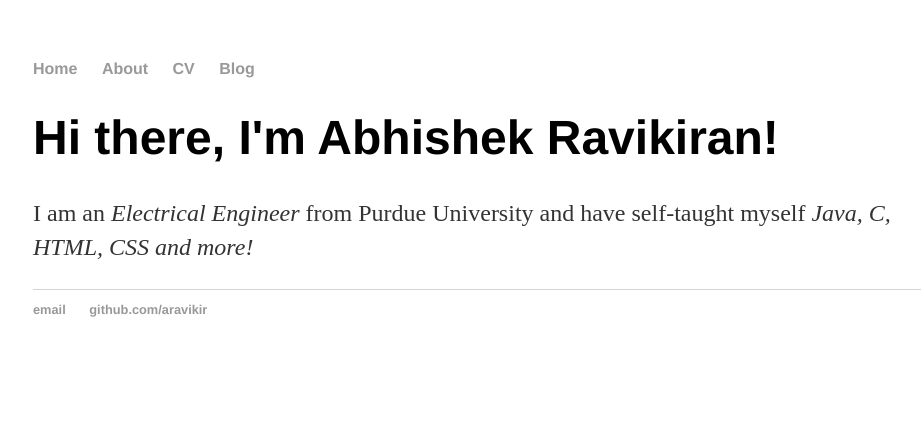
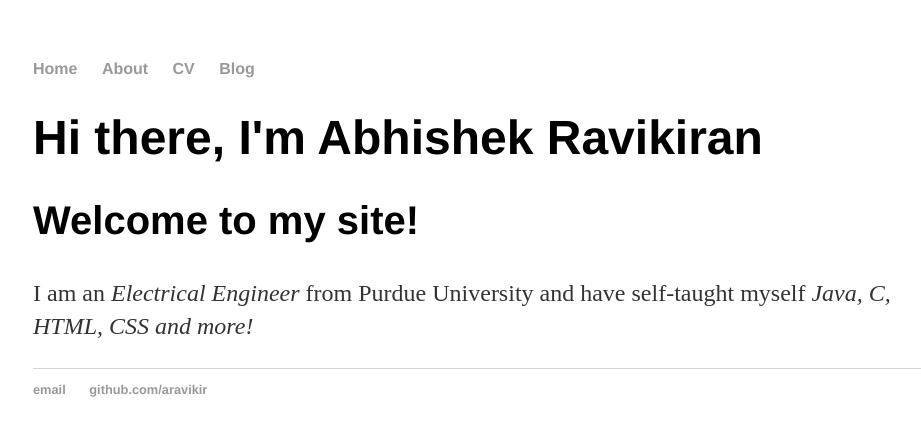
Before and after one commit to aravikir/aravikir.github.io, a Jekyll site: the page built from index.html, in a window 1280 px wide. Shown: the top 436 px of the page, without its empty margins (159-1080 px from the left). Built offline with Jekyll 4.4.1, drawn with Linux system fonts in a browser that asks for light colours.

Commit message:
added h2

```diff
--- a/css/main.css
+++ b/css/main.css
@@ -23,6 +23,10 @@ h1 {
     font-size: 3em;
     font-family:'Helvetica', 'Arial', 'Sans-Serif';
 }
+h2 {
+    font-size: 2.5em;
+    font-family: 'Helvetica', 'Arial', 'Sans-Serif';
+}
 p {
     font-size: 1.5em;
     line-height: 1.4em;
--- a/index.html
+++ b/index.html
@@ -3,6 +3,7 @@ layout: default
 title: Abhishek Ravikiran, Hardware & Software Engineer
 ---
 <div class = "blurb">
-	<h1> Hi there, I'm Abhishek Ravikiran!</h1>
-		<p>I am an <em>Electrical Engineer</em> from Purdue University and have self-taught myself <em>Java, C, HTML, CSS and more!</em></p>
+	<h1> Hi there, I'm Abhishek Ravikiran</h1>
+		<h2>Welcome to my site!</h2>
+			<p>I am an <em>Electrical Engineer</em> from Purdue University and have self-taught myself <em>Java, C, HTML, CSS and more!</em></p>
 </div>
```
